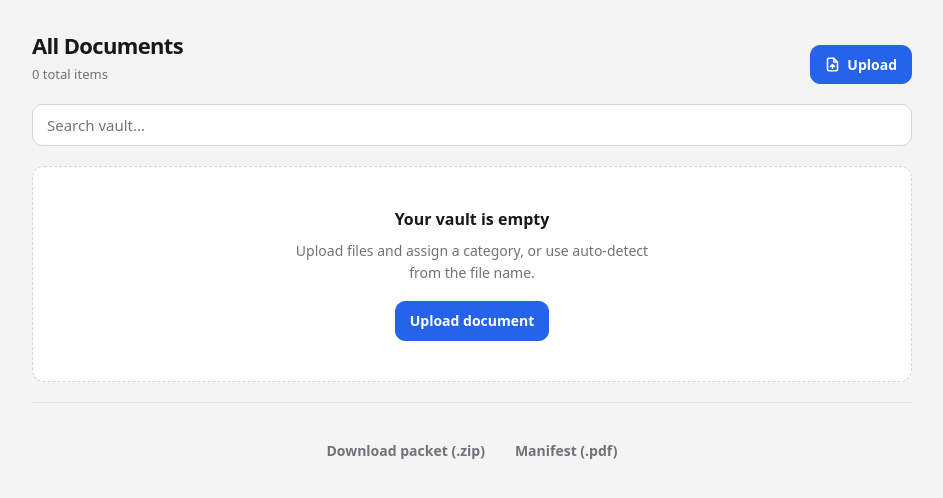
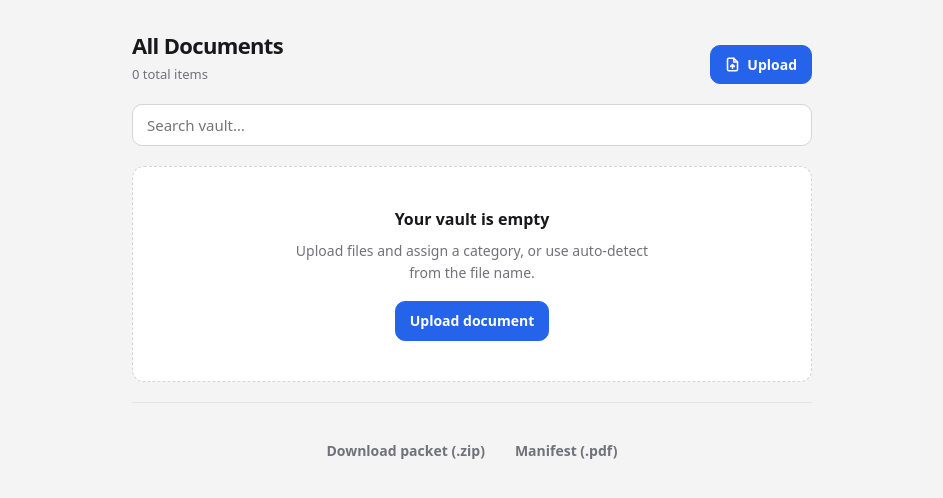
Before and after one commit to Roamingstatus/travel-nurse-credentials, a FastAPI app: template app/templates/documents.html in a window 1280 px wide. Shown: the part 65-563 px from the top of the page, without its empty margins (168-1111 px from the left). Run offline with FastAPI, Linux system fonts and the light colour scheme; the template is opened without the code that fills it, so the values that code supplies are empty; some libraries are stand-ins or nearby versions.

Commit message:
Update pricing labels and adjust page layout for better readability
Renames "Free" to "Basic" across the application and applies CSS to center and constrain specific content sections on credential pages.

Replit-Commit-Author: Agent
Replit-Commit-Session-Id: 669cec42-3c3c-4f02-b709-64a9de3e173f
Replit-Commit-Checkpoint-Type: full_checkpoint
Replit-Commit-Event-Id: b65c6e75-5e2d-4126-b3a7-f1a1f978c860
Replit-Commit-Screenshot-Url: https://storage.googleapis.com/screenshot-production-us-central1/4455211f-c3a7-4220-a33f-65d766faa846/669cec42-3c3c-4f02-b709-64a9de3e173f/jouqdd6
Replit-Helium-Checkpoint-Created: true

```diff
--- a/app/static/style.v5.css
+++ b/app/static/style.v5.css
@@ -2624,3 +2624,13 @@ body.dpm-open { overflow: hidden; }
   .app-main { margin-left: 0; }
   .app-content { padding: 16px 16px 88px; }
 }
+
+/* ── Credential page: constrained centered column ── */
+.content-page-head,
+.vault-search,
+.vault-tab-shell,
+.vault-empty-banner {
+  max-width: 680px;
+  margin-left: auto;
+  margin-right: auto;
+}
--- a/app/templates/admin.html
+++ b/app/templates/admin.html
@@ -31,7 +31,7 @@
     </div>
     <div class="admin-card admin-card--free">
       <div class="admin-card-value">{{ user_stats.free }}</div>
-      <div class="admin-card-label">Free tier</div>
+      <div class="admin-card-label">Basic tier</div>
     </div>
     <div class="admin-card admin-card--premium">
       <div class="admin-card-value">{{ user_stats.premium }}</div>
@@ -158,7 +158,7 @@
             {% elif ev.user_tier == "premium" %}
               <span class="tier-badge tier-premium">Premium</span>
             {% elif ev.user_tier %}
-              <span class="admin-tier-free">Free</span>
+              <span class="admin-tier-free">Basic</span>
             {% else %}
               —
             {% endif %}
--- a/app/templates/dev_tier.html
+++ b/app/templates/dev_tier.html
@@ -16,7 +16,7 @@
       <form method="post" action="/dev/set-tier" style="display:flex;flex-direction:column;gap:12px;">
         <label class="form-label">Set tier for {{ user.email }}</label>
         <div style="display:flex;flex-direction:column;gap:8px;">
-          {% for t, label in [('free','Free (default)'), ('premium','Premium'), ('premium_plus','Premium+')] %}
+          {% for t, label in [('free','Basic (default)'), ('premium','Premium'), ('premium_plus','Premium+')] %}
           <label style="display:flex;align-items:center;gap:8px;cursor:pointer;padding:10px 12px;border:1px solid var(--line);border-radius:var(--radius-sm);background:var(--surface);">
             <input type="radio" name="tier" value="{{ t }}" {% if subscription_tier == t %}checked{% endif %} />
             <span>{{ label }}</span>
```
Also changed, not shown: app/static/style.css (+10 -0 lines), app/templates/premium.html (+5 -5 lines).
